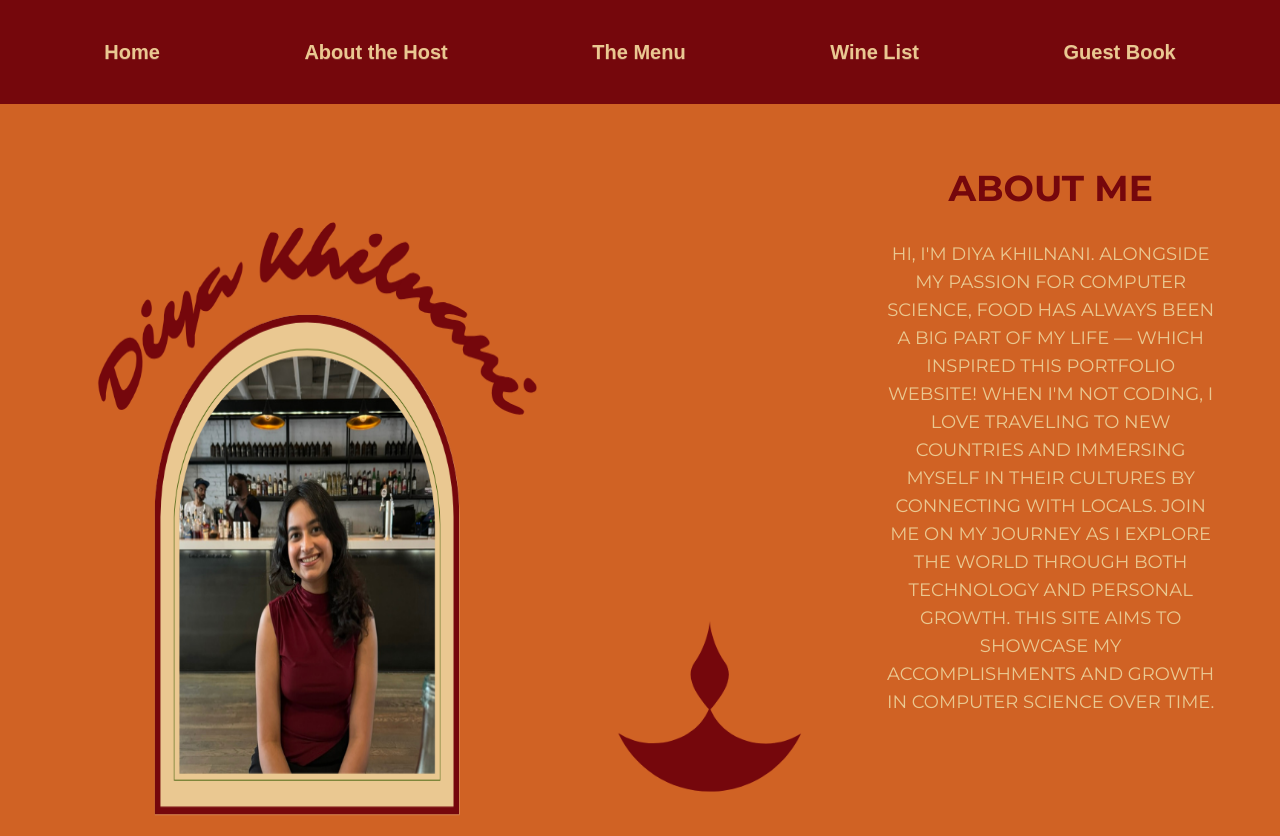
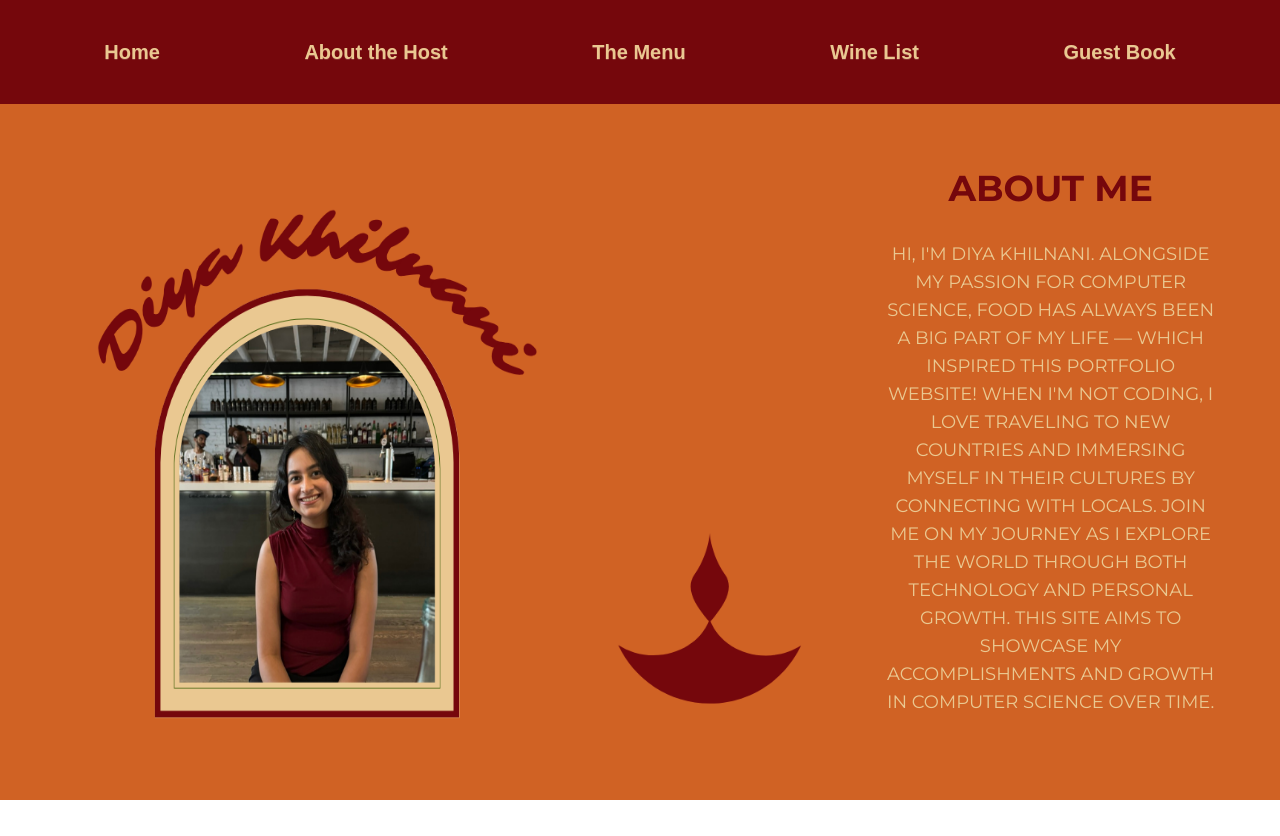
Before and after one commit to diyakhil/personal-portfolio, a Next.js app: page /about in a window 1280 px wide. After the commit the page ends 800 px from the top, so only its background shows below. Built offline with nearby package versions, Linux system fonts and the light colour scheme; a web font is replaced by a local one.

Commit message:
tweaked about

```diff
--- a/src/app/about/page.tsx
+++ b/src/app/about/page.tsx
@@ -30,9 +30,9 @@ export default function AboutPage() {
               <div>
                 <Image
                   src={profileImage}
-                  width={500}
-                  height={583}
-                  className="sm:w-[600px] sm:h-[700px]"
+                  width={600}
+                  height={600}
+                  className="sm:w-[600px] sm:h-[600px]"
                   alt="profileImage"
                 />
               </div>
```
